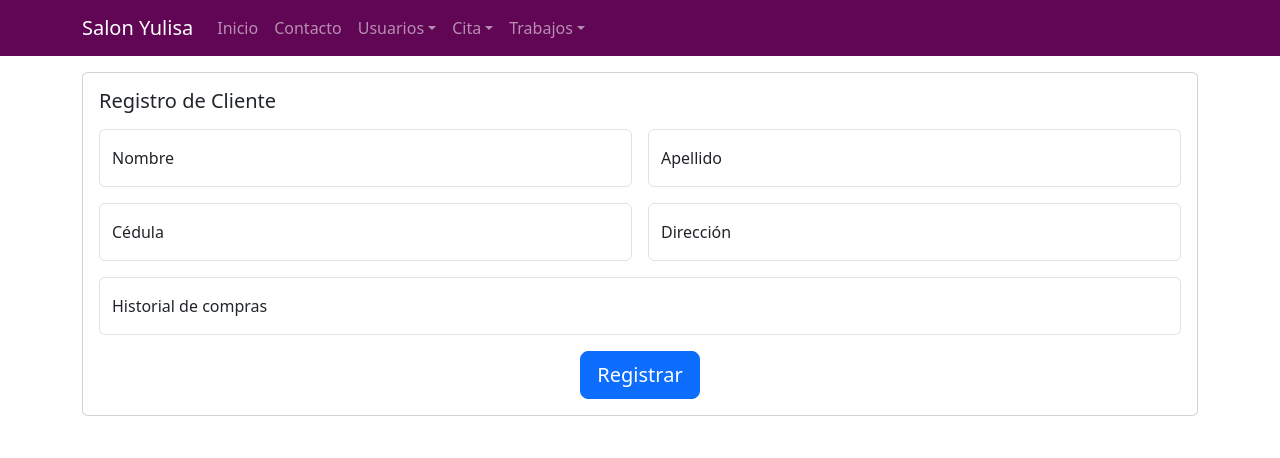
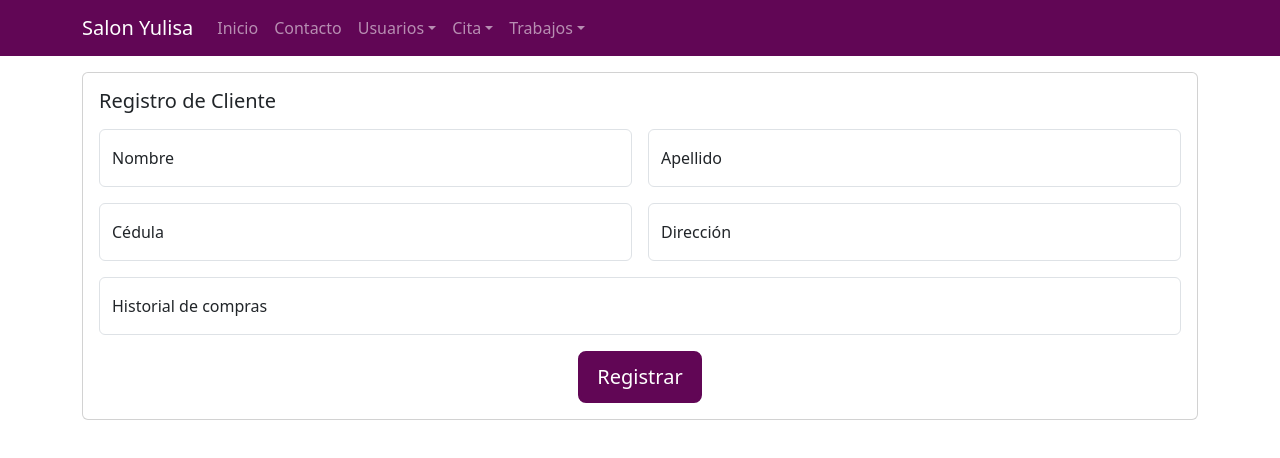
Before and after one commit to Oneyker21/Web_Salon_Yulisa, a React (Create React App) app in the folder daniela-frontend/: page /customer in a window 1280 px wide. Shown: the top 458 px of the page. Built offline with nearby package versions, Linux system fonts and the light colour scheme.

Commit message:
Eliab, Tu codiguito me la pelo.

```diff
--- a/daniela-frontend/src/pages/Customer.js
+++ b/daniela-frontend/src/pages/Customer.js
@@ -115,7 +115,7 @@ function Customer() {
                 </Col>
               </Row>
               <div className="center-button">
-                <Button variant="primary" type="submit" className="mt-3" size="lg">
+                <Button variant="primary" type="submit" className="mt-3 custom-button" size="lg">
                   Registrar
                 </Button>
               </div>
--- a/daniela-frontend/src/styles/App.css
+++ b/daniela-frontend/src/styles/App.css
@@ -10,3 +10,17 @@
 .center-button {
   text-align: center;
 }
+
+.custom-button {
+  background-color: #610655;
+  color: #ffffff;
+  transition: .2s;
+  border-width: 3px;
+  border-color: #610655;
+
+  &:hover {
+    background-color: #a02f91;
+    color: #ffffff;
+  border-color: #a02f91;
+  }
+}
```
Also changed, not shown: daniela-frontend/src/components/Header.js (indentation only).
